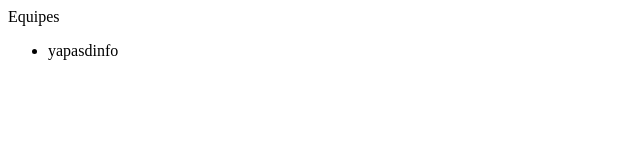
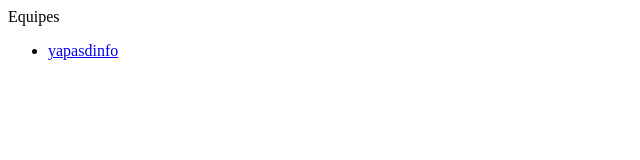
Before and after one commit to mehdiabouzaid/umlp.github.io, a plain HTML site: page 2017p/index.html in a window 1280 px wide. Shown: the full height of the page, 0-640 px from the left. Drawn offline with Linux system fonts and the light colour scheme.

Commit message:
Update index.html

```diff
--- a/2017p/index.html
+++ b/2017p/index.html
@@ -1,6 +1,6 @@
 <HTML>
 Equipes
 <UL>
-<LI>yapasdinfo</LI>
+<LI><A HREF="yapasdinfo">yapasdinfo</LI>
 </UL>
 </HTML>
```
